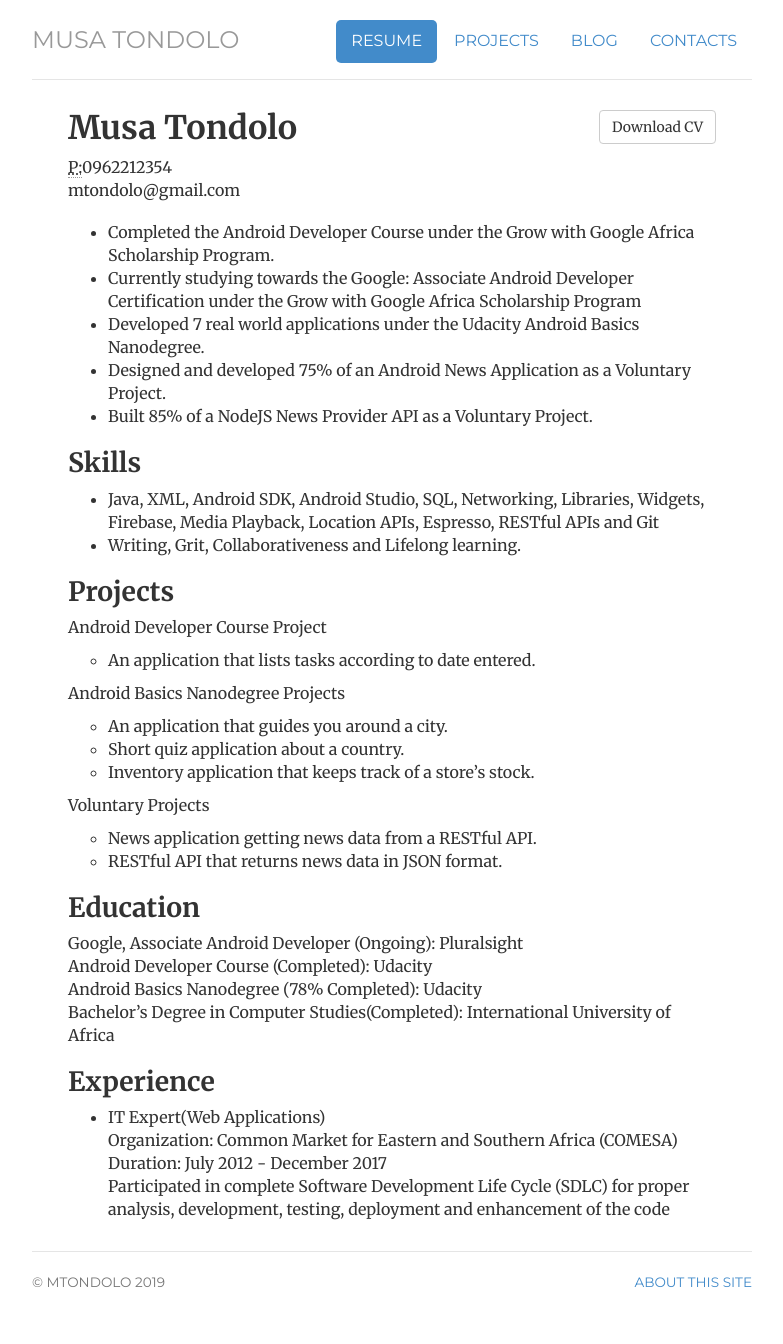
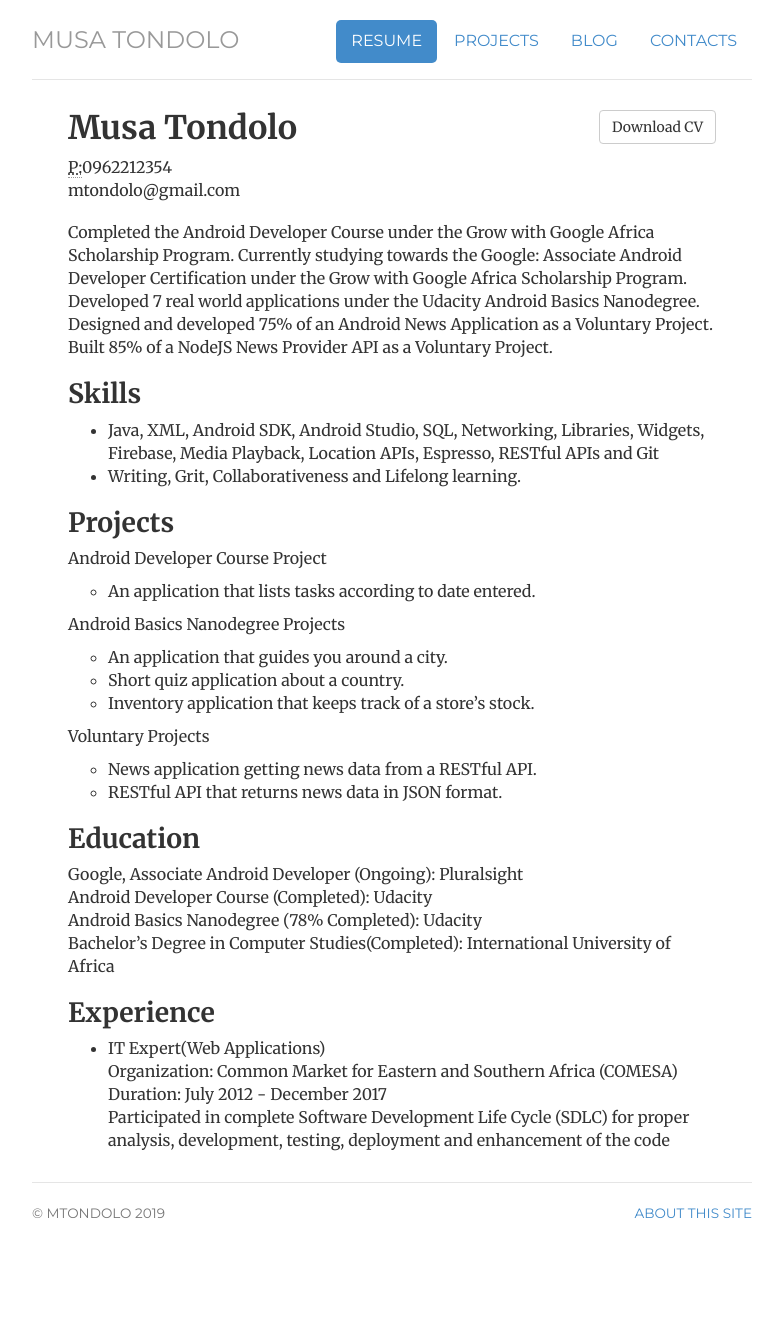
Before and after one commit to mtondolo/mtondolo.github.io, a Jekyll site: the page built from cv/index.html, in a window 1280 px wide. Shown: the whole page, without its empty margins (248-1031 px from the left). Built offline with Jekyll 4.4.1, drawn with Linux system fonts in a browser that asks for light colours; after the commit the page ends 1275 px from its top, so only the background shows below that.

Commit message:
Update index.html

```diff
--- a/cv/index.html
+++ b/cv/index.html
@@ -18,15 +18,7 @@
 				</address>
 				</div>
 
-				<p>
-	                        <ul>
-				<li>Completed the Android Developer Course under the Grow with Google Africa Scholarship Program.</li>
-				<li>Currently studying towards the Google: Associate Android Developer Certification under the Grow with Google Africa Scholarship Program</li>
-				<li>Developed 7 real world applications under the Udacity Android Basics Nanodegree.</li>
-				<li>Designed and developed 75% of an Android News Application as a Voluntary Project.</li>
-				<li>Built 85% of a NodeJS News Provider API as a Voluntary Project.</li>
-	                        </ul>
-	                        </p>
+				<p>Completed the Android Developer Course under the Grow with Google Africa Scholarship Program. Currently studying towards the Google: Associate Android Developer Certification under the Grow with Google Africa Scholarship Program. Developed 7 real world applications under the Udacity Android Basics Nanodegree. Designed and developed 75% of an Android News Application as a Voluntary Project. Built 85% of a NodeJS News Provider API as a Voluntary Project.</p>
 
 				<h2>Skills</h2>
                                 <p>
```
